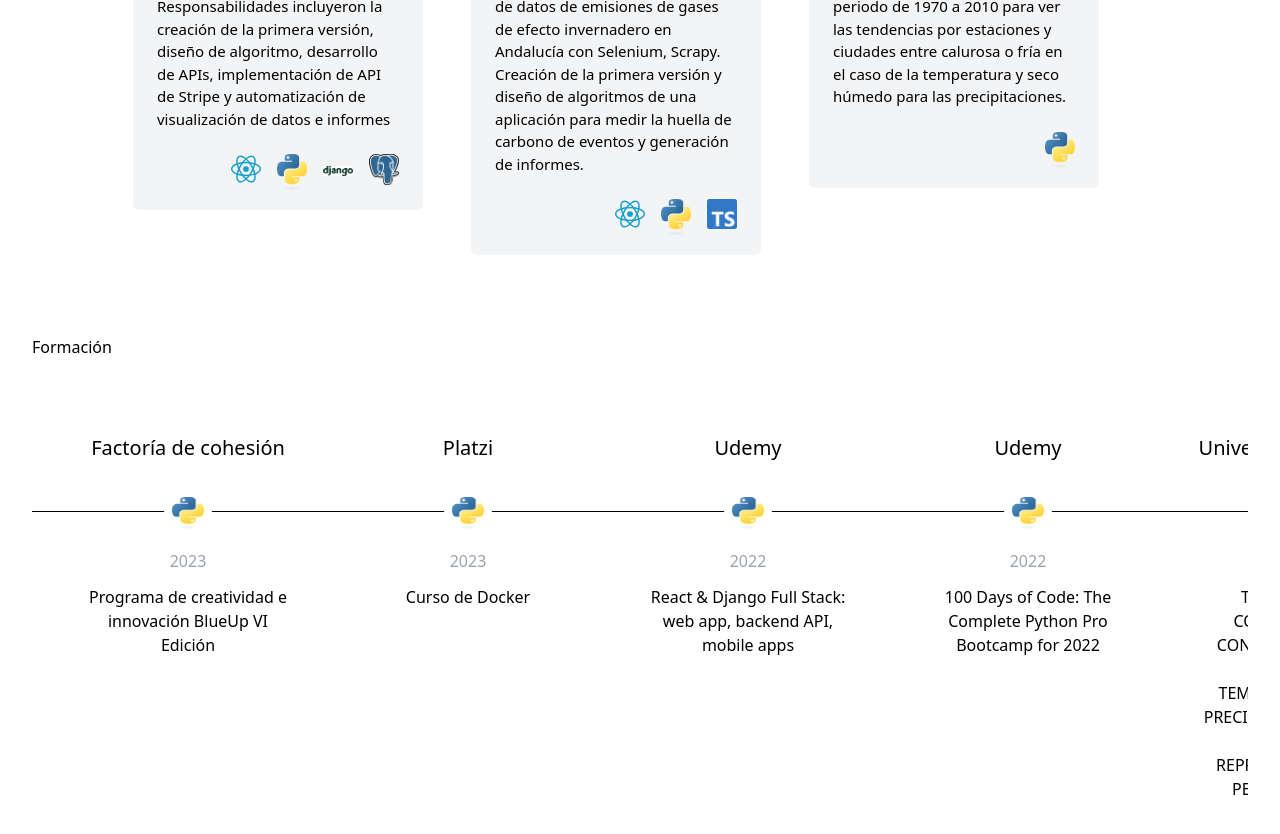
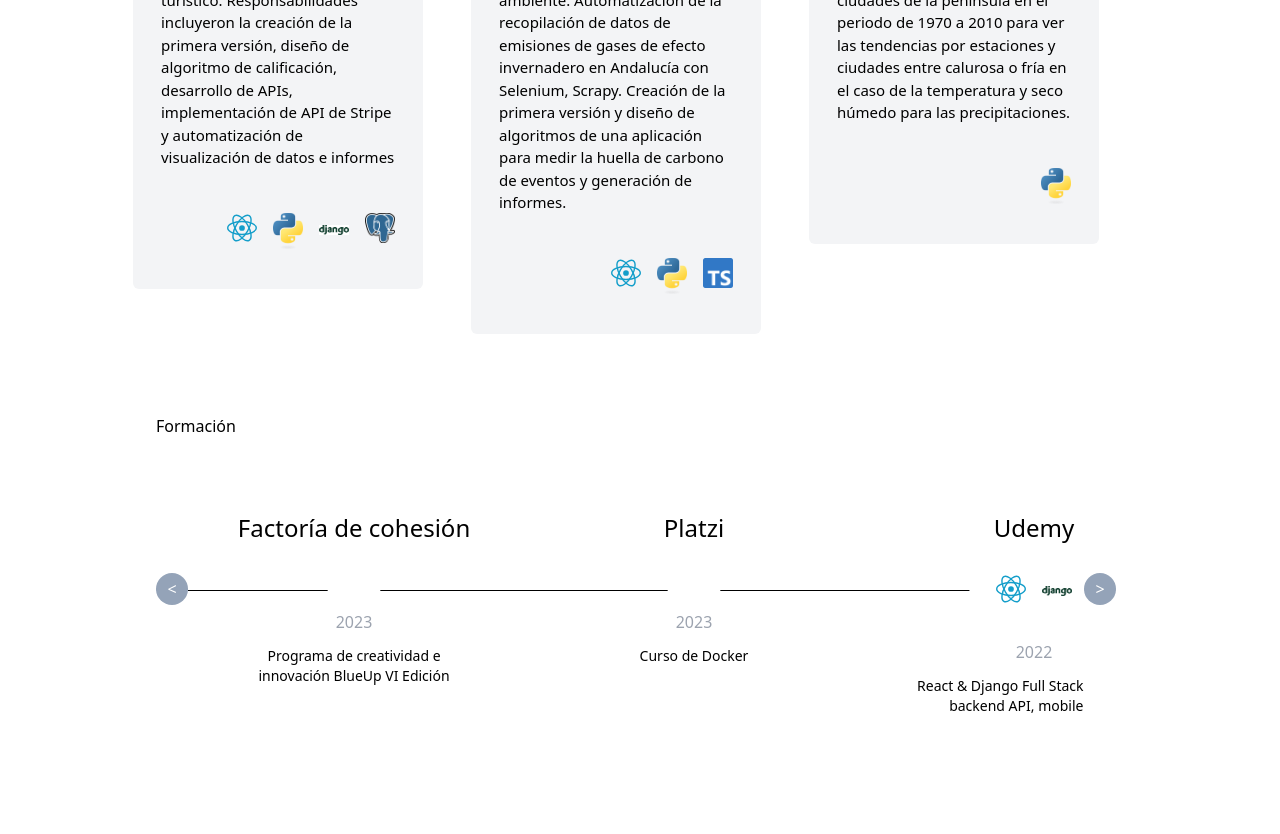
Before and after one commit to GaboTov/personalWeb, a Next.js app in the folder web/: page / in a window 1280 px wide. Shown: the part 680-1514 px from the top of the page. Built offline with nearby package versions, Linux system fonts and the light colour scheme.

Commit message:
add btn to education

```diff
--- a/web/src/components/Expereincie.tsx
+++ b/web/src/components/Expereincie.tsx
@@ -1,6 +1,6 @@
 import { ExperienceType } from "@/types/types";
 import Image from "next/image";
-import { DjangoLogo, PostSQLLogo, PyLogo, ReactLogo, TsLogo } from "./ReactLogo";
+import ShowLogos from "./ShowLogos";
 
 
 export const Experience = ({ img, title, position, exp, tec, children }: ExperienceType) => {
@@ -10,7 +10,7 @@ export const Experience = ({ img, title, position, exp, tec, children }: Experie
         <div className="text-xs h-[55px] w-[55px] bg-cover ">
           <Image
             src={img}
-            alt="logo de Tudestino Sostenible"
+            alt="logo de compañía"
           />
         </div>
         <div className="flex flex-row mb-0 y-0 text-lg font-bold px-1 ml-3 text-[20px]">
@@ -20,15 +20,9 @@ export const Experience = ({ img, title, position, exp, tec, children }: Experie
       <div className="text-[13px] ml-2">{position}
         <p className="text-[11px]">{exp}</p>
       </div>
-      <div className=" text-[15px] bg-gray-100 rounded-md ">
-        <p className="p-6 ">{children} </p>
-        <section className="flex flex-row space-x-4 justify-end px-6 pb-5 ">
-          {tec.includes('React') && <ReactLogo w={30} h={30}/>  }
-          {tec.includes('Py') && <PyLogo w={30} h={30}/>  }
-          {tec.includes('Django') && <DjangoLogo w={30} h={15}/>}
-          {tec.includes('Ts') && <TsLogo w={30} h={30}/>}
-          {tec.includes('post') &&<PostSQLLogo w={30} h={30}/>  }
-        </section>
+      <div className=" text-[15px] bg-gray-100 rounded-md pt-4 pl-1 pr-1 pb-5">
+        <p className="p-6 mb-5 text-[15px]">{children} </p>
+        <ShowLogos tec={tec}/>
       </div>
     </div>
   );
--- a/web/src/components/Experiences.tsx
+++ b/web/src/components/Experiences.tsx
@@ -9,12 +9,12 @@ const Experiences = () => {
 
 
     return(
-         <section className="flex-column">
+         <section className="flex-column w-auto">
         <div>
 
         <h1 className="text-2xl py-10 ">Experiencia</h1>
         </div>
-        <div className="flex flex-row flex-wrap  max-w-[1100px] justify-center">
+        <div className="flex flex-row flex-wrap  w-auto justify-center">
           <Experience
             title="Tudestino Sostenible"
             img={logoTudesos}
@@ -23,8 +23,9 @@ const Experiences = () => {
             tec={["React", "post", "Django", "Py"]}
           >
             Contribución al desarrollo de una aplicación web que evalúa la
-            sostenibilidad de establecimientos. Responsabilidades incluyeron la
-            creación de la primera versión, diseño de algoritmo, desarrollo de
+            sostenibilidad en el sector turístico.
+            Responsabilidades incluyeron la
+            creación de la primera versión, diseño de algoritmo de calificación, desarrollo de
             APIs, implementación de API de Stripe y automatización de
             visualización de datos e informes
           </Experience>
--- a/web/src/components/Formacion.tsx
+++ b/web/src/components/Formacion.tsx
@@ -1,24 +1,26 @@
-import { FormacionPropsType } from "@/types/types"
-import Image from "next/image"
+import { FormacionPropsType } from "@/types/types";
+import ShowLogos from "./ShowLogos";
 
 
-const Formacion = ({logo,ttl, children, mt}:FormacionPropsType) => {
+const Formacion = ({ logo, ttl, mt, year, explain }: FormacionPropsType) => {
+  return (
+    <>
+      <div className="timeline-item flex flex-col items-center min-w-[300px] ">
+        <div className="content whitespace-nowrap">
+          <h1 className="text-2xl">{ttl}</h1>
+        </div>
+        <div
+          className={` point flex bg-white  p-1 rounded-full`}
+        >
+          <ShowLogos tec={logo}/>
+        </div>
+        <div className="text-center mb-2">
+          <h1 className="yearStudy">{year}</h1>
+          <p className="text-sm">{explain}</p>
+        </div>
+      </div>
+    </>
+  );
+};
 
-    return(
-        <>
-
-        <div className="timeline-item flex flex-col items-center min-w-[280px] ">
-          <div className="content whitespace-nowrap">{ttl}</div>
-          <div className={` point flex bg-white p-2 w-[3em] h-[3em] rounded-full mt-${mt}`}>
-            <Image
-              src={logo}
-              alt="Logo de Python"
-            />
-          </div>
-            {children}
-        </div>
-        </>
-    )
-}
-
-export default Formacion
+export default Formacion;
--- a/web/src/components/Formaciones.tsx
+++ b/web/src/components/Formaciones.tsx
@@ -1,187 +1,127 @@
-import logo from "../utilis/images/python-logo-only.png";
 import Formacion from "./Formacion";
-import logoFront from "../utilis/images/django-logo-positive.png"
-import React, { useRef, useEffect, useState } from 'react';
+
+import React, { useRef, useEffect, useState } from "react";
 
 const Formaciones = () => {
   const scrollContainerRef = useRef<HTMLDivElement>(null);
-  const [isInView, setIsInView] = useState<Boolean>(false);
-
-  // Check if the component is in view
-  const checkIsInView = () => {
-    const scrollContainer = scrollContainerRef.current;
-    if (!scrollContainer) return;
-
-    const rect = scrollContainer.getBoundingClientRect();
-    setIsInView(rect.top >= 0 && rect.bottom <= window.innerHeight);
-  };
-
-  useEffect(() => {
-    // Check initially if the component is in view
-    checkIsInView();
-
-    // Check if the component is in view whenever the user scrolls
-    window.addEventListener('scroll', checkIsInView);
-
-    return () => {
-      // Remove the event listener when the component unmounts
-      window.removeEventListener('scroll', checkIsInView);
-    };
-  }, []);  // Run this effect only once, when the component mounts
 
   useEffect(() => {
     const scrollContainer = scrollContainerRef.current;
 
     const handleWheel = (e: WheelEvent) => {
-      // Only handle the scroll event if the component is in view
-      if (!isInView) return;
-
       e.preventDefault();
 
-      // Check if the scroll container has reached its maximum scroll position
       if (scrollContainer) {
-        if (e.deltaY > 0 && scrollContainer.scrollLeft < (scrollContainer.scrollWidth - scrollContainer.clientWidth)) {
-          // If we're scrolling down and haven't reached the end, scroll horizontally
+        if (
+          e.deltaY > 0 &&
+          scrollContainer.scrollLeft <
+            scrollContainer.scrollWidth - scrollContainer.clientWidth
+        ) {
           scrollContainer.scrollLeft += e.deltaY;
         } else if (e.deltaY < 0 && scrollContainer.scrollLeft > 0) {
-          // If we're scrolling up and haven't reached the start, scroll horizontally
           scrollContainer.scrollLeft += e.deltaY;
         } else {
-          // If we've reached either end of the scroll container, scroll vertically
           window.scrollBy(0, e.deltaY);
         }
       }
     };
 
-    // Add the wheel event listener if the component is in view
-    if (isInView) {
-      scrollContainer?.addEventListener('wheel', handleWheel, { passive: false });
+    return () => {
+      scrollContainer?.removeEventListener("wheel", handleWheel);
+    };
+  }, []);
+  const moveScroll = (direction: string) => {
+    const scrollContainer = scrollContainerRef.current;
+    if (scrollContainer) {
+      if (direction === 'right') {
+        scrollContainer.scrollLeft += 350;
+      } else {
+        scrollContainer.scrollLeft -= 350;
       }
+    }
+  };
+  return (
+    <section>
+      <h1>Formación</h1>
+      <div className="flex flex-row">
+        <button className=" mt-[135px] ml-0 bg-slate-400 rounded-full h-8 w-8 text-white hover:scale-125 transition duration-300" onClick={() => moveScroll('left')}>
+          {"<"}
+        </button>
+        <div
+          ref={scrollContainerRef}
+          className="timeline-wrapper overflow-x-scroll flex gap-10"
+        >
+          <Formacion
+            ttl="Factoría de cohesión"
+            logo={["BlueUp"]}
+            year={2023}
+            explain="Programa de creatividad e innovación BlueUp VI Edición"
+          />
 
-    return () => {
-      // Remove the event listener when the component is no longer in view
-      scrollContainer?.removeEventListener('wheel', handleWheel);
-    };
-  }, [isInView]);
+          <Formacion
+            ttl="Platzi"
+            logo={["Docker"]}
+            year={2023}
+            explain="Curso de Docker"
+          />
 
-
-  return (
-    <section >
-      <h1>Formación</h1>
-      <div ref={scrollContainerRef} className="timeline-wrapper overflow-x-scroll  flex hide-scrollbar">
           <Formacion
-         ttl ="Factoría de cohesión"
-         logo={logo}
-         >
-          <div className="text-center">
-            <h1 className="yearStudy">2023</h1>
-            <p className="max-w-md mx-auto whitespace-wrap">Programa de creatividad e innovación BlueUp VI Edición</p>
-          </div>
-         </Formacion>
+            ttl="Udemy"
+            logo={["Django", "React"]}
+            year={2022}
+            explain="React & Django Full Stack: web app, backend API, mobile apps"
+          />
           <Formacion
-         ttl ="Platzi"
-         logo={logo}
-         >
-          <div className="text-center">
-            <h1 className="yearStudy">2023</h1>
-            <p className="max-w-md mx-auto whitespace-wrap">Curso de Docker</p>
-          </div>
-         </Formacion>
-        <Formacion
-         ttl ="Udemy"
-         logo={logo}
-         >
-          <div className="text-center">
-            <h1 className="yearStudy"> 2022</h1>
-            <p className="max-w-md mx-auto whitespace-wrap">React & Django Full Stack:
-            web app, backend API, mobile apps</p>
-          </div>
-         </Formacion>
-        <Formacion
-         ttl ="Udemy"
-         logo={logo}
-         >
-          <div className="text-center">
-            <h1 className="yearStudy"> 2022</h1>
-            <p>100 Days of Code: The Complete Python
-             Pro Bootcamp for 2022</p>
-          </div>
-         </Formacion>
+            ttl="Udemy"
+            logo={["Py"]}
+            year={2022}
+            explain="100 Days of Code: The Complete Python Pro Bootcamp for 2022"
+          />
           <Formacion
             ttl="Universidad de Almería"
-        logo={logoFront}>
-
-          <div className="text-center">
-            <h1 className="yearStudy">2021</h1>
-            <p>
-            TFG ESTUDIO DEL COMPORTAMIENTO CONJUNTO DE
-            LOS DIAS EXTREMOS DE TEMPERATURA MEDIA Y
-            PRECIPITACIÓN EN CUATRO ESTACIONES
-            REPRESENTATIVAS DE LA PENÍNSULA IBÉRICA
-            </p>
-          </div>
-        </Formacion>
+            logo={["Py"]}
+            year={2021}
+            explain="TFG-Estudio del comportamiento conjunto de los días extremos de temperatura media y precipitación en cuatro estaciones representativas de la peninsula ibérica"
+          />
           <Formacion
             ttl="HarvardX CS50W"
-        logo={logoFront}>
-
-          <div className="text-center">
-            <h1 className="yearStudy">2021</h1>
-            <p>
-            CS50's Web Programming with Python and JavaScript
-            </p>
-          </div>
-        </Formacion>
+            logo={["Django", "React"]}
+            year={2021}
+            explain="CS50's Web Programming with Python and JavaScript"
+          />
           <Formacion
             ttl="Platzi"
-        logo={logoFront}
-        mt={1}
-        >
-          <div className="text-center">
-          <h1 className="yearStudy">2021</h1>
-          <p>Curso de Fronted Developer</p>
+            logo={["Js", "Html", "CSS"]}
+            year={2021}
+            explain="Curso de Fronted Developer"
+          />
 
-          </div>
-
-        </Formacion>
           <Formacion
-
-         ttl='Free Code Camp'
-         logo={logo}
-        >
-
-          <div className="text-center">
-            <h1 className="yearStudy">2020</h1>
-            <p>Curso de JavaScript para para
-             para diseño web y diseño responsive
-            </p>
-          </div>
-        </Formacion>
-
+            ttl="Free Code Camp"
+            logo={["Js", "Html", "CSS"]}
+            year={2020}
+            explain="Curso de JavaScript para para
+         para diseño web y diseño responsive"
+          />
 
           <Formacion
             ttl="MIT OPENCOURSEWARE"
-        logo={logo}>
-          <div className="text-center mb-2">
-          <h1 className="yearStudy">2020</h1>
-          <p>6.0001 Introduction to Computer Science
-          and Programming in Python</p>
-          </div>
-
-
-        </Formacion>
+            logo={["Py"]}
+            year={2020}
+            explain="6.0001 Introduction to Computer Science
+        and Programming in Python"
+          />
 
           <Formacion
             ttl="Universidad de Almería"
-        logo={logo}>
-          <div className="text-center mb-2">
-          <h1 className="yearStudy">2018</h1>
-          <p>Grado en ciencias ambientales</p>
+            logo={["Ciencia"]}
+            year={2018}
+            explain="Grado en ciencias ambientales"
+          />
         </div>
-
-
-        </Formacion>
-
+        <button className=" mr-2 mt-[135px] bg-slate-400 rounded-full h-8 w-8 text-white hover:scale-125 transition duration-300" onClick={() => moveScroll('right')}>
+          {">"}
+        </button>
       </div>
     </section>
   );
--- a/web/src/components/Logos.tsx
+++ b/web/src/components/Logos.tsx
@@ -1,7 +1,7 @@
 const Logos = () => (
   <div className="flex justify-evenly px-3 py-4">
     <svg xmlns="http://www.w3.org/2000/svg" className="h-auto w-8 hover:scale-125 transform transition-transform duration-300 fill-slate-900" viewBox="0 0 24 24"><path d="M0 0v24h24v-24h-24zm8 19h-3v-11h3v11zm-1.5-12.268c-.966 0-1.75-.79-1.75-1.764s.784-1.764 1.75-1.764 1.75.79 1.75 1.764-.783 1.764-1.75 1.764zm13.5 12.268h-3v-5.604c0-3.368-4-3.113-4 0v5.604h-3v-11h3v1.765c1.397-2.586 7-2.777 7 2.476v6.759z"/></svg>
-    <svg viewBox="0 0 24 24" aria-hidden="false" className="h-auto w-8 hover:scale-125 transform transition-transform duration-300 fill-slate-900"><path fill-rule="evenodd" clip-rule="evenodd" d="M12 2C6.477 2 2 6.463 2 11.97c0 4.404 2.865 8.14 6.839 9.458.5.092.682-.216.682-.48 0-.236-.008-.864-.013-1.695-2.782.602-3.369-1.337-3.369-1.337-.454-1.151-1.11-1.458-1.11-1.458-.908-.618.069-.606.069-.606 1.003.07 1.531 1.027 1.531 1.027.892 1.524 2.341 1.084 2.91.828.092-.643.35-1.083.636-1.332-2.22-.251-4.555-1.107-4.555-4.927 0-1.088.39-1.979 1.029-2.675-.103-.252-.446-1.266.098-2.638 0 0 .84-.268 2.75 1.022A9.607 9.607 0 0 1 12 6.82c.85.004 1.705.114 2.504.336 1.909-1.29 2.747-1.022 2.747-1.022.546 1.372.202 2.386.1 2.638.64.696 1.028 1.587 1.028 2.675 0 3.83-2.339 4.673-4.566 4.92.359.307.678.915.678 1.846 0 1.332-.012 2.407-.012 2.734 0 .267.18.577.688.48 3.97-1.32 6.833-5.054 6.833-9.458C22 6.463 17.522 2 12 2Z"></path></svg>
+    <svg viewBox="0 0 24 24" aria-hidden="false" className="h-auto w-8 hover:scale-125 transform transition-transform duration-300 fill-slate-900"><path fillRule="evenodd" clipRule="evenodd" d="M12 2C6.477 2 2 6.463 2 11.97c0 4.404 2.865 8.14 6.839 9.458.5.092.682-.216.682-.48 0-.236-.008-.864-.013-1.695-2.782.602-3.369-1.337-3.369-1.337-.454-1.151-1.11-1.458-1.11-1.458-.908-.618.069-.606.069-.606 1.003.07 1.531 1.027 1.531 1.027.892 1.524 2.341 1.084 2.91.828.092-.643.35-1.083.636-1.332-2.22-.251-4.555-1.107-4.555-4.927 0-1.088.39-1.979 1.029-2.675-.103-.252-.446-1.266.098-2.638 0 0 .84-.268 2.75 1.022A9.607 9.607 0 0 1 12 6.82c.85.004 1.705.114 2.504.336 1.909-1.29 2.747-1.022 2.747-1.022.546 1.372.202 2.386.1 2.638.64.696 1.028 1.587 1.028 2.675 0 3.83-2.339 4.673-4.566 4.92.359.307.678.915.678 1.846 0 1.332-.012 2.407-.012 2.734 0 .267.18.577.688.48 3.97-1.32 6.833-5.054 6.833-9.458C22 6.463 17.522 2 12 2Z"></path></svg>
     <svg xmlns="http://www.w3.org/2000/svg" className="h-auto w-8 hover:scale-125 transform transition-transform duration-300 fill-slate-900" viewBox="0 0 24 24"><path d="M12 2.163c3.204 0 3.584.012 4.85.07 3.252.148 4.771 1.691 4.919 4.919.058 1.265.069 1.645.069 4.849 0 3.205-.012 3.584-.069 4.849-.149 3.225-1.664 4.771-4.919 4.919-1.266.058-1.644.07-4.85.07-3.204 0-3.584-.012-4.849-.07-3.26-.149-4.771-1.699-4.919-4.92-.058-1.265-.07-1.644-.07-4.849 0-3.204.013-3.583.07-4.849.149-3.227 1.664-4.771 4.919-4.919 1.266-.057 1.645-.069 4.849-.069zm0-2.163c-3.259 0-3.667.014-4.947.072-4.358.2-6.78 2.618-6.98 6.98-.059 1.281-.073 1.689-.073 4.948 0 3.259.014 3.668.072 4.948.2 4.358 2.618 6.78 6.98 6.98 1.281.058 1.689.072 4.948.072 3.259 0 3.668-.014 4.948-.072 4.354-.2 6.782-2.618 6.979-6.98.059-1.28.073-1.689.073-4.948 0-3.259-.014-3.667-.072-4.947-.196-4.354-2.617-6.78-6.979-6.98-1.281-.059-1.69-.073-4.949-.073zm0 5.838c-3.403 0-6.162 2.759-6.162 6.162s2.759 6.163 6.162 6.163 6.162-2.759 6.162-6.163c0-3.403-2.759-6.162-6.162-6.162zm0 10.162c-2.209 0-4-1.79-4-4 0-2.209 1.791-4 4-4s4 1.791 4 4c0 2.21-1.791 4-4 4zm6.406-11.845c-.796 0-1.441.645-1.441 1.44s.645 1.44 1.441 1.44c.795 0 1.439-.645 1.439-1.44s-.644-1.44-1.439-1.44z"/></svg>
   </div>
 );
--- a/web/src/components/ReactLogo.tsx
+++ b/web/src/components/ReactLogo.tsx
@@ -1,87 +1,100 @@
-import pyLogo from "../utilis/images/python-logo-only.png"
+import pyLogo from "../utilis/images/python-logo-only.png";
 import Image from "next/image";
-import djangoLogo from "../utilis/images/django-logo-positive.png"
-import tsLogo from "../utilis/images/ts-logo-256.png"
-import postLogo from "../utilis/images/Postgresql_elephant.svg.png"
-interface LogoPropType  {
-    h:number;
-    w:number;
+import djangoLogo from "../utilis/images/django-logo-positive.png";
+import tsLogo from "../utilis/images/ts-logo-256.png";
+import postLogo from "../utilis/images/Postgresql_elephant.svg.png";
+interface LogoPropType {
+  h: number;
+  w: number;
 }
-export function ReactLogo (props:LogoPropType) {
-    return(
-
+export function ReactLogo(props: LogoPropType) {
+  return (
     <div className={`w-[${props.w}px] h-[${props.h}px]`}>
-
-
-        <svg width={`${props.w}px`} height={`${props.w}px`} viewBox="-10.5 -9.45 21 18.9" fill="#149ECA" xmlns="http://www.w3.org/2000/svg">
-    <circle cx="0" cy="0" r="2"></circle>
-    <g stroke="#149ECA" stroke-width="1" fill="none">
-        <ellipse rx="10" ry="4.5"></ellipse>
-        <ellipse rx="10" ry="4.5" transform="rotate(60)"></ellipse>
-        <ellipse rx="10" ry="4.5" transform="rotate(120)"></ellipse>
+      <svg
+        width={`${props.w}px`}
+        height={`${props.w}px`}
+        viewBox="-10.5 -9.45 21 18.9"
+        fill="#149ECA"
+        xmlns="http://www.w3.org/2000/svg"
+      >
+        <circle
+          cx="0"
+          cy="0"
+          r="2"
+        ></circle>
+        <g
+          stroke="#149ECA"
+          strokeWidth="1"
+          fill="none"
+        >
+          <ellipse
+            rx="10"
+            ry="4.5"
+          ></ellipse>
+          <ellipse
+            rx="10"
+            ry="4.5"
+            transform="rotate(60)"
+          ></ellipse>
+          <ellipse
+            rx="10"
+            ry="4.5"
+            transform="rotate(120)"
+          ></ellipse>
         </g>
       </svg>
     </div>
-    )
-
+  );
 }
 
-
-
-
-export function PyLogo(props:LogoPropType) {
+export function PyLogo(props: LogoPropType) {
   return (
     <div className={`max-w-[${props.w}px] max-h-[${props.h}px]`}>
       <Image
         width={props.w}
         height={props.h}
         src={pyLogo}
-        alt='logo de Python'
+        alt="logo de Python"
       />
     </div>
   );
 }
 
-
-export function DjangoLogo ( props:LogoPropType){
-
-    return(
+export function DjangoLogo(props: LogoPropType) {
+  return (
     <div className={`max-w-[${props.w}px] max-h-[${props.h}px] mt-3`}>
       <Image
         width={props.w}
         height={props.h}
         src={djangoLogo}
-        alt='logo de Django'
+        alt="logo de Django"
       />
     </div>
-    )
+  );
 }
 
-export function TsLogo ( props:LogoPropType){
-
-    return(
+export function TsLogo(props: LogoPropType) {
+  return (
     <div>
       <Image
         width={props.w}
         height={props.h}
         src={tsLogo}
-            alt = {"Logo de TypeScript"}
+        alt={"Logo de TypeScript"}
       />
     </div>
-    )
+  );
 }
 
-export function PostSQLLogo (props: LogoPropType){
-
-    return(
+export function PostSQLLogo(props: LogoPropType) {
+  return (
     <div>
       <Image
         width={props.w}
         height={props.h}
-            src = {postLogo}
-            alt={'PostgreSQL Logo'}
+        src={postLogo}
+        alt={"PostgreSQL Logo"}
       />
-
     </div>
-    )
+  );
 }
--- /dev/null
+++ b/web/src/components/ShowLogos.tsx
@@ -0,0 +1,46 @@
+import {
+  DjangoLogo,
+  PostSQLLogo,
+  PyLogo,
+  ReactLogo,
+  TsLogo,
+} from "./ReactLogo";
+
+const ShowLogos = (props: {tec: string[]}) => {
+  return (
+    <section className="flex flex-row space-x-4 justify-end px-6 pb-5 ">
+      {props.tec.includes("React") && (
+        <ReactLogo
+          w={30}
+          h={30}
+        />
+      )}
+      {props.tec.includes("Py") && (
+        <PyLogo
+          w={30}
+          h={30}
+        />
+      )}
+      {props.tec.includes("Django") && (
+        <DjangoLogo
+          w={30}
+          h={15}
+        />
+      )}
+      {props.tec.includes("Ts") && (
+        <TsLogo
+          w={30}
+          h={30}
+        />
+      )}
+      {props.tec.includes("post") && (
+        <PostSQLLogo
+          w={30}
+          h={30}
+        />
+      )}
+    </section>
+  );
+};
+
+export default ShowLogos;
--- a/web/src/styles/globals.css
+++ b/web/src/styles/globals.css
@@ -3,8 +3,7 @@
 @tailwind utilities;
 
 .timeline-wrapper {
-
-    max-width: 95vw;
+    max-width: 70vw;
     height: 500px;
     position: relative;
     padding: 1rem;
@@ -21,7 +20,7 @@
     content: '';
     position: absolute;
     top: 152px;
-    width: 100%;
+    width: 340px;
     height: 1px;
     background: black;
 }
@@ -54,3 +53,13 @@
     -ms-overflow-style: none;  /* IE and Edge */
     scrollbar-width: none;  /* Firefox */
   }
+
+  .overflow-x-scroll {
+    overflow-x: auto;
+    scrollbar-width: none; /* For Firefox */
+    -ms-overflow-style: none; /* For Internet Explorer and Edge */
+  }
+
+  .overflow-x-scroll::-webkit-scrollbar {
+    width: 0px; /* For Chrome, Safari, and Opera */
+  }
```
Also changed, not shown: web/src/types/types.d.ts (+4 -3 lines), web/src/utilis/images/React.svg. Lines whose indentation alone changed are shown as unchanged.
